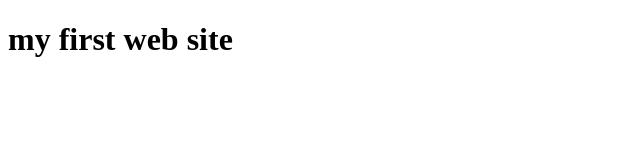
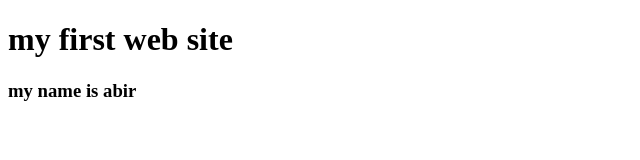
Before and after one commit to abirphero/my-frist-website, a plain HTML site: page index.html in a window 1280 px wide. Shown: the whole page, without its empty margins (0-640 px from the left). Drawn offline with Linux system fonts and the light colour scheme.

Commit message:
learned github

```diff
--- a/index.html
+++ b/index.html
@@ -8,5 +8,6 @@
 </head>
 <body>
     <h1>my first web site</h1>
+    <h3>my name is abir</h3>
 </body>
 </html>
```
